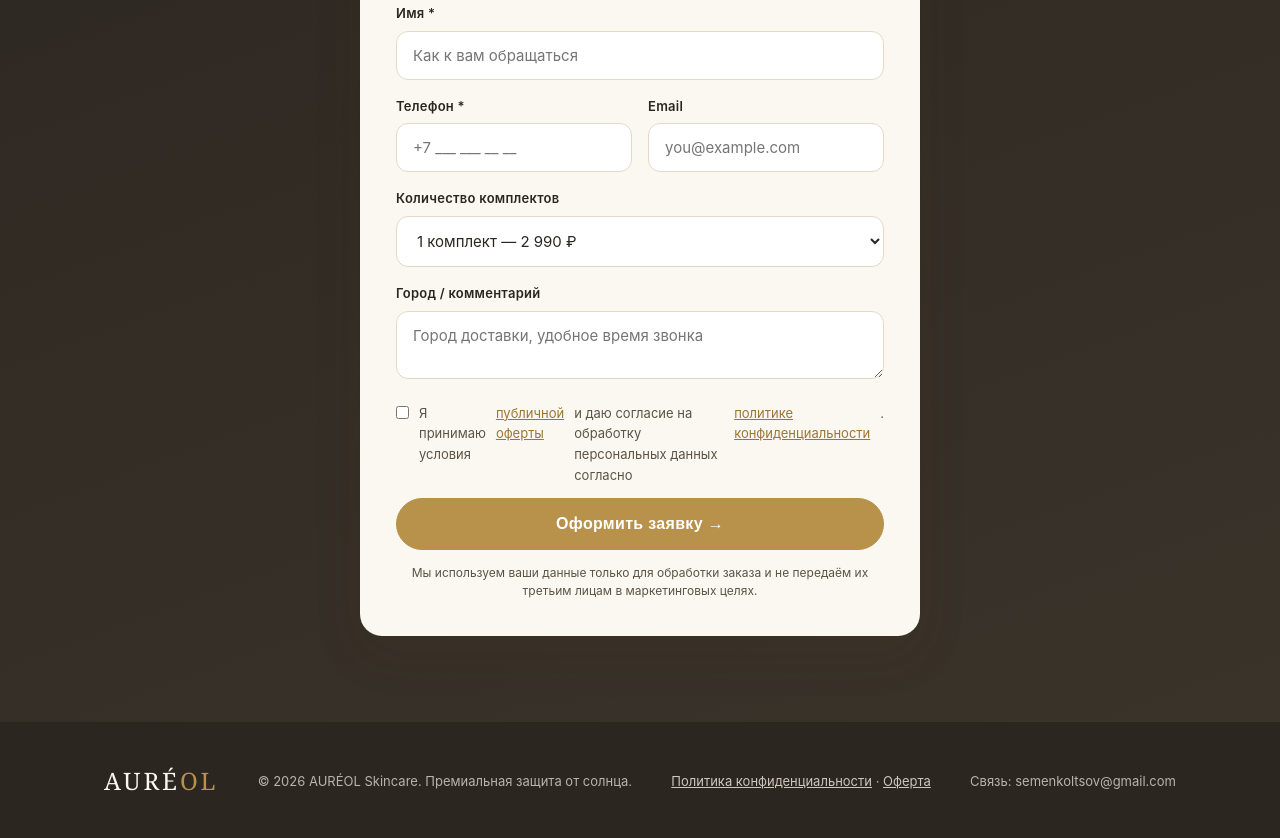
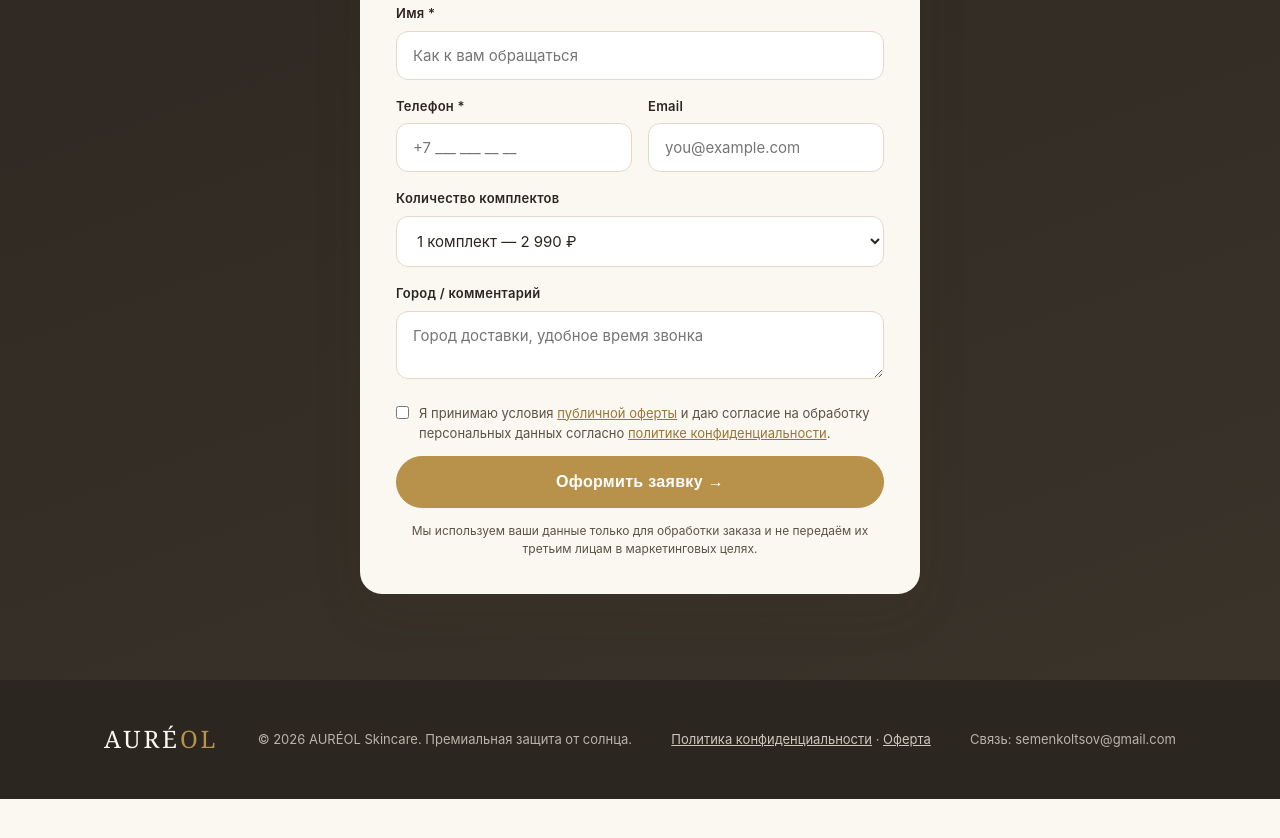
Before and after one commit to semenkoltsov-ai/sunscreen, a plain HTML site: page index.html in a window 1280 px wide. Shown: the part 9424-10262 px from the top of the page. After the commit the page ends 10223 px from the top, so only its background shows below. Drawn offline with Linux system fonts and the light colour scheme.

Commit message:
Add files via upload

```diff
--- a/index.html
+++ b/index.html
@@ -204,6 +204,7 @@
   .form-note{font-size:12px;color:var(--ink-soft);text-align:center;margin-top:14px;line-height:1.5}
   .consent{display:flex;gap:10px;align-items:flex-start;font-size:13px;color:var(--ink-soft);font-weight:400;letter-spacing:0;margin:2px 0 4px}
   .consent input{width:auto;flex:none;margin-top:3px}
+  .consent span{flex:1;min-width:0}
   .consent a{color:var(--gold-deep);text-decoration:underline}
   .foot-links a{color:rgba(246,239,228,.8);text-decoration:underline}
   .two{display:grid;grid-template-columns:1fr 1fr;gap:16px}
@@ -533,7 +534,7 @@
         <label for="comment">Город / комментарий</label>
         <textarea id="comment" name="Комментарий" rows="2" placeholder="Город доставки, удобное время звонка"></textarea>
       </div>
-      <label class="consent"><input type="checkbox" name="Согласие" value="да" required> Я принимаю условия <a href="offer.html" target="_blank">публичной оферты</a> и даю согласие на обработку персональных данных согласно <a href="privacy.html" target="_blank">политике конфиденциальности</a>.</label>
+      <label class="consent"><input type="checkbox" name="Согласие" value="да" required><span>Я принимаю условия <a href="offer.html" target="_blank">публичной оферты</a> и даю согласие на обработку персональных данных согласно <a href="privacy.html" target="_blank">политике конфиденциальности</a>.</span></label>
       <button type="submit" class="btn btn-gold">Оформить заявку →</button>
       <p class="form-note">Мы используем ваши данные только для обработки заказа и не передаём их третьим лицам в маркетинговых целях.</p>
     </form>
```
